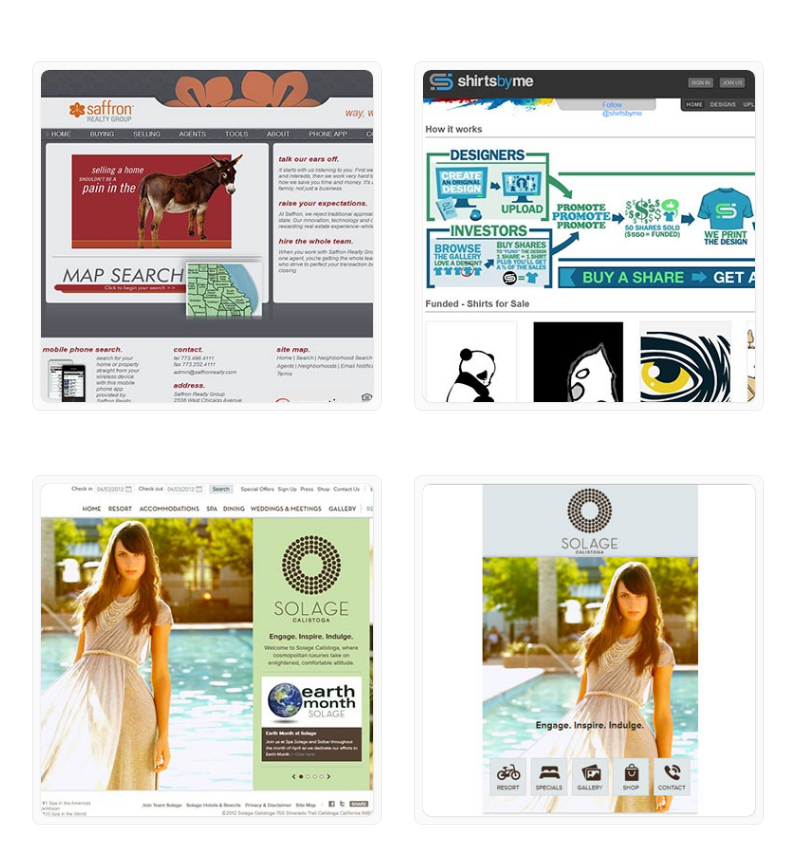
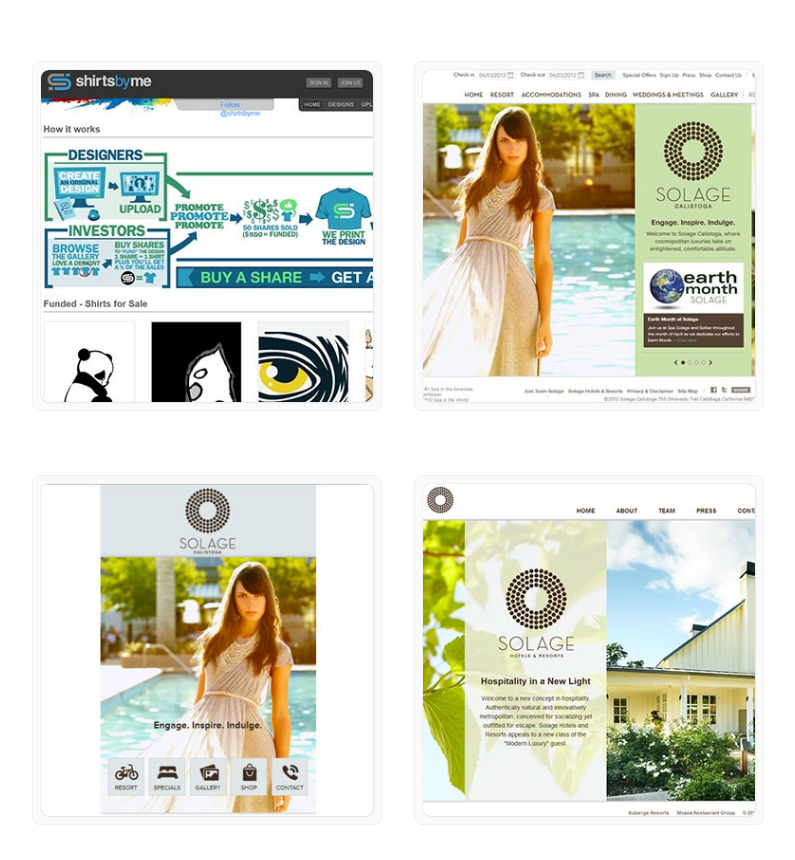
Before and after one commit to qq99/personal4_gatsby, a Gatsby site: page /portfolio in a window 1280 px wide. Shown: the part 1792-2652 px from the top of the page, without its empty margins (242-1037 px from the left). Built offline with nearby package versions, Linux system fonts and the light colour scheme; Gatsby itself is replaced by a stand-in of ours.

Commit message:
move 2 portfolio images out of render

```diff
--- a/src/pages/portfolio/index.js
+++ b/src/pages/portfolio/index.js
@@ -15,12 +15,19 @@
     <Helmet title="Portfolio - Anthony Cameron" />
     <ReadableSection>
       <Typography.PageTitle>Front-end Work</Typography.PageTitle>
-      <p>I specialize in front-end development, and I believe I can make any design a reality. I'm not a designer by trade, but I like to dabble and design via CSS. I like to think I have an eye for aesthetics.</p>
-      <p>Below you'll see some work I was involved with back in my freelancing days.</p>
+      <p>
+        I specialize in front-end development, and I believe I can make any
+        design a reality. I'm not a designer by trade, but I like to dabble and
+        design via CSS. I like to think I have an eye for aesthetics.
+      </p>
+      <p>
+        Below you'll see some work I was involved with back in my freelancing
+        days.
+      </p>
     </ReadableSection>
     <ReadableSection>
       <ImageGrid>
-        { data.portfolioImages.edges.map((image) => (
+        {data.portfolioImages.edges.map(image => (
           <AnnotatedImage>
             <Img sizes={ image.node.sizes } />
           </AnnotatedImage>
@@ -34,13 +41,12 @@
 
 export const query = graphql`
   query PortfolioQuery {
-    portfolioImages: allImageSharp(filter: { id: { regex: "/portfolio/img/tile*/" } }) {
+    portfolioImages: allImageSharp(
+      filter: { id: { regex: "/portfolio/img/tile*/" } }
+    ) {
       edges {
         node {
-          sizes(
-            maxWidth: 350
-            quality: 80
-          ) {
+          sizes(maxWidth: 350, quality: 80) {
             ...GatsbyImageSharpSizes_tracedSVG
           }
         }
```
Also changed, not shown: src/pages/portfolio/img/norender/tile_saffron.jpg (renamed from src/pages/portfolio/img/tile_saffron.jpg), src/pages/portfolio/img/norender/tile_yhuwdah_bigcartel.jpg (renamed from src/pages/portfolio/img/tile_yhuwdah_bigcartel.jpg).
